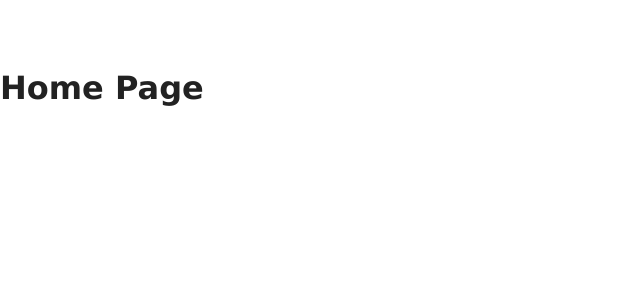
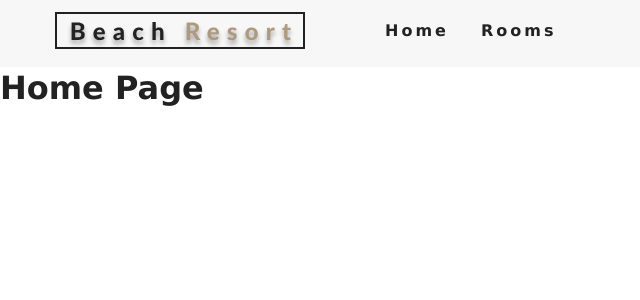
Before and after one commit to mb2o/react-beach-resort, a React (Create React App) app: page / in a window 1280 px wide. Shown: the top 300 px of the page, without its empty margins (0-640 px from the left). Built offline with nearby package versions, Linux system fonts and the light colour scheme.

Commit message:
Navbar Component

```diff
--- a/src/App.js
+++ b/src/App.js
@@ -7,11 +7,12 @@
 import Single from './pages/Single';
 
 import './App.css';
+import Navbar from './components/Navbar';
 
 function App() {
   return (
     <Fragment>
-      {/* Navbar goes here */}
+      <Navbar />
       <Switch>
         <Route exact path="/" component={Home} />
         <Route exact path="/rooms" component={Rooms} />
--- /dev/null
+++ b/src/components/Navbar.js
@@ -0,0 +1,43 @@
+import React, { Component } from 'react';
+import { Link } from 'react-router-dom';
+import logo from '../images/logo.svg';
+import { FaAlignRight } from 'react-icons/fa';
+
+export default class Navbar extends Component {
+  state = {
+    isOpen: false
+  };
+
+  handleToggle = () => {
+    this.setState({
+      isOpen: !this.state.isOpen
+    });
+  };
+
+  render() {
+    return (
+      <nav className="navbar">
+        <div className="nav-center">
+          <div className="nav-header">
+            <Link to="/">
+              <img src={logo} alt="logo" />
+            </Link>
+            <button className="nav-btn" onClick={this.handleToggle}>
+              <FaAlignRight className="nav-icon" />
+            </button>
+          </div>
+
+          <ul
+            className={this.state.isOpen ? 'nav-links show-nav' : 'nav-links'}>
+            <li>
+              <Link to="/">Home</Link>
+            </li>
+            <li>
+              <Link to="/rooms">Rooms</Link>
+            </li>
+          </ul>
+        </div>
+      </nav>
+    );
+  }
+}
```
